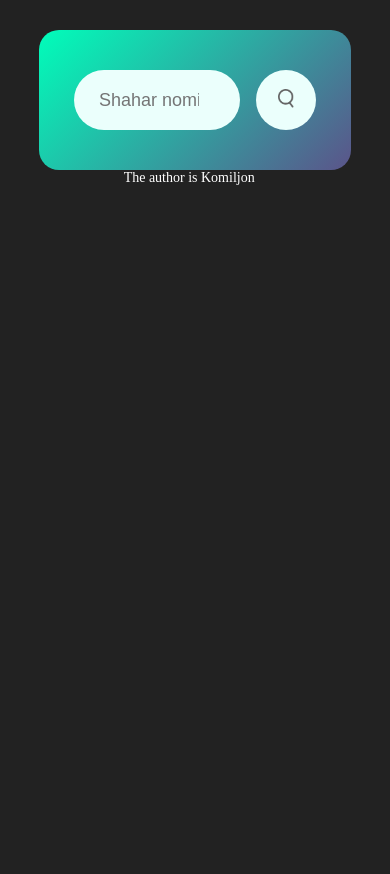
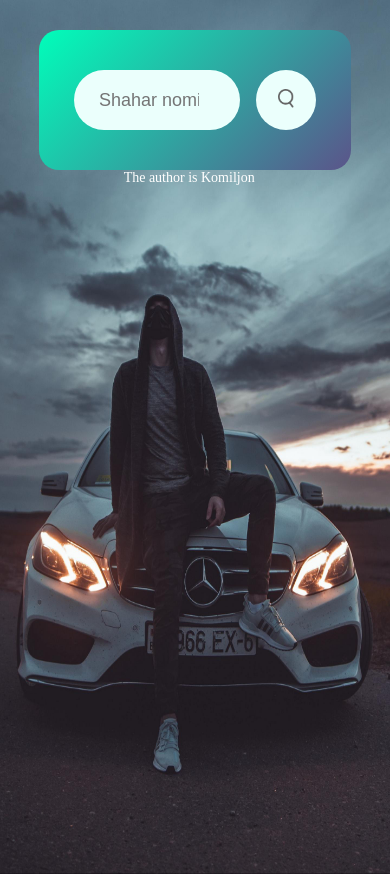
Before and after one commit to Komil077/WEATHER, a plain HTML site: page index.html in a window 390 px wide. Before the commit the page ends 844 px from the top, so only its background shows below. Drawn offline with Linux system fonts and the light colour scheme.

Commit message:
weather_js

```diff
--- a/responsive.css
+++ b/responsive.css
@@ -7,7 +7,11 @@
     }
 
     body {
-        background-color: #222;
+        /* background-color: #222; */
+        background-image: url(./img/4969935.jpg);
+        background-repeat: no-repeat;
+        background-size: 100% 100%;
+        background-position: center;
     }
 
     .card {
@@ -20,6 +24,7 @@
         border-radius: 20px;
         text-align: center;
     }
+
     /* .card:hover {
         max-width: 0px;
     } */
@@ -95,7 +100,8 @@
         margin-right: 10px;
     }
 
-    .humidity, .wind {
+    .humidity,
+    .wind {
         font-size: 28px;
         margin-top: -6px;
     }
@@ -126,6 +132,7 @@
         font-size: 14px;
         transition: 1s;
     }
+
     .komil a:hover {
         font-size: 17px;
         transition: 1s;
--- a/style.css
+++ b/style.css
@@ -5,7 +5,13 @@
 }
 
 body {
-    background-color: #222;
+    height: 100vh;
+    /* background-color: #222; */
+    background-image: url(./img/panda-boy-with-cars-5k-q3.jpg);
+    background-repeat: no-repeat;
+    background-size: 100% 100%;
+    background-position: center;
+
 }
 
 .card {
```
Also changed, not shown: img/4969935.jpg (added), 1 other file.
